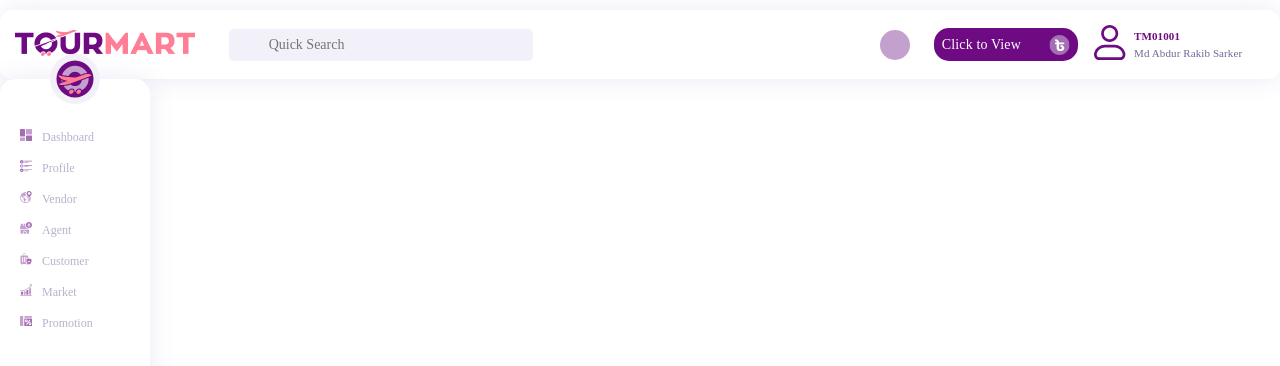
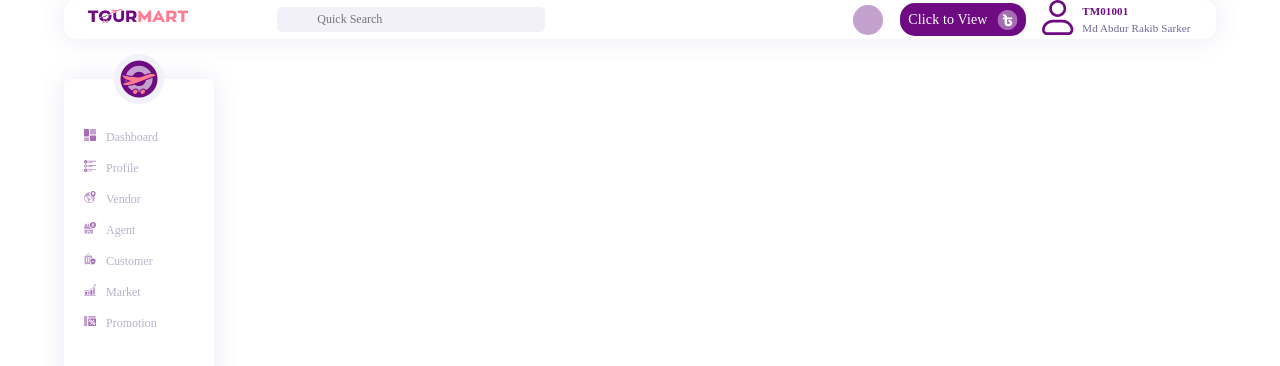
Before and after one commit to khademultourmartit/demoProject, a Next.js app: page / in a window 1280 px wide. Shown: the top 366 px of the page. Built offline with nearby package versions, Linux system fonts and the light colour scheme.

Commit message:
updateHeader

```diff
--- a/src/app/components/Header.tsx
+++ b/src/app/components/Header.tsx
@@ -9,20 +9,17 @@ import Image from "next/image";
 
 const Header = () => {
   const [viewClicked, setViewClicked] = useState(false);
-
   const handleViewClick = () => {
-    setViewClicked(!viewClicked); // Toggle the state on click
+    setViewClicked(!viewClicked);
   };
 
   return (
-    <Box>
+    <Box mb={5}>
       <Container
         maxWidth={"xl"}
         sx={{
           boxShadow: "rgba(234, 232, 244, 0.95) 0px 0px 25px 0px",
           borderRadius: 3,
-          marginTop: "10px",
-          padding: { xs: "15px 10px", sm: "15px 15px" },
           backgroundColor: "#FFFFFF",
         }}
       >
@@ -31,13 +28,7 @@ const Header = () => {
             <Grid container spacing={2}>
               <Grid item xs={12} sm={6} md={4}>
                 <Box pt={0.2}>
-                  <Image
-                    // style={{
-                    //   width: { xs: "100px", sm: "120px", md: "140px" },
-                    // }}
-                    src={logo}
-                    alt="logo"
-                  />
+                  <Image width={100} src={logo} alt="logo" />
                 </Box>
               </Grid>
               <Grid item xs={12} sm={6} md={6}>
@@ -63,11 +54,11 @@ const Header = () => {
                       border: "none",
                       outline: "none",
                       width: "100%",
-                      height: "32px",
+                      height: "25px",
                       paddingLeft: "40px",
                       boxSizing: "border-box",
                       color: "#6E6996",
-                      fontSize: "14px",
+                      fontSize: "12px",
                       fontFamily: "Outfit",
                     }}
                     placeholder="Quick Search"
--- a/src/app/components/Sidebar.tsx
+++ b/src/app/components/Sidebar.tsx
@@ -70,7 +70,7 @@ const Sidebar = () => {
     textDecoration: "none",
     justifyContent: isOpen ? "flex-start" : "center",
     fontFamily: "OutFit",
-    borderRadius: "10px",
+    borderRadius: "2px",
     margin: "5px 10px",
   });
 
@@ -80,7 +80,7 @@ const Sidebar = () => {
         style={{
           background: "#FFFFFF",
           color: "#B4B4CD",
-          borderRadius: "15px",
+          borderRadius: "5px",
           height: "100%",
           width: isOpen ? "150px" : "84px",
           boxShadow: "rgba(234, 232, 244, 0.95) 0px 0px 25px 0px",
@@ -89,7 +89,6 @@ const Sidebar = () => {
           justifyContent: "space-between",
           position: "relative",
           paddingTop: "40px",
-
           minHeight: "90vh",
         }}
       >
--- a/src/app/layout.tsx
+++ b/src/app/layout.tsx
@@ -1,4 +1,5 @@
 "use client";
+import { Container } from "@mui/material";
 import Header from "./components/Header";
 import Sidebar from "./components/Sidebar";
 import "./globals.css";
@@ -11,6 +12,7 @@ export default function RootLayout({
   return (
     <html lang="en">
       <body>
+        <Container>
           <Header />
           <div className="layout">
             <Sidebar />
@@ -26,6 +28,7 @@ export default function RootLayout({
               // min-height: 100vh;
             }
           `}</style>
+        </Container>
       </body>
     </html>
   );
```
Lines whose indentation alone changed are shown as unchanged.
